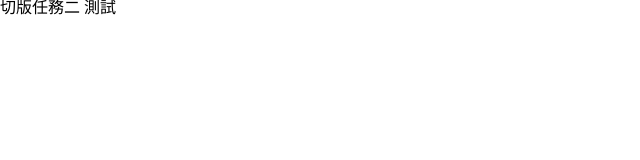
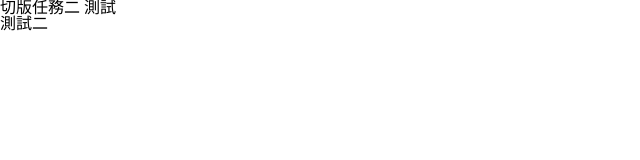
Before and after one commit to Knn84/Knn-, a plain HTML site: page 切版任務二.HTML in a window 1280 px wide. Shown: the full height of the page, 0-640 px from the left. Drawn offline with Linux system fonts and the light colour scheme.

Commit message:
測試二

```diff
--- a/切版任務二.HTML
+++ b/切版任務二.HTML
@@ -9,6 +9,7 @@
 </head>
 <body>
     <h1>切版任務二 測試</h1>
+    <h2>測試二</h2>
 
 </body>
 </html>
```
